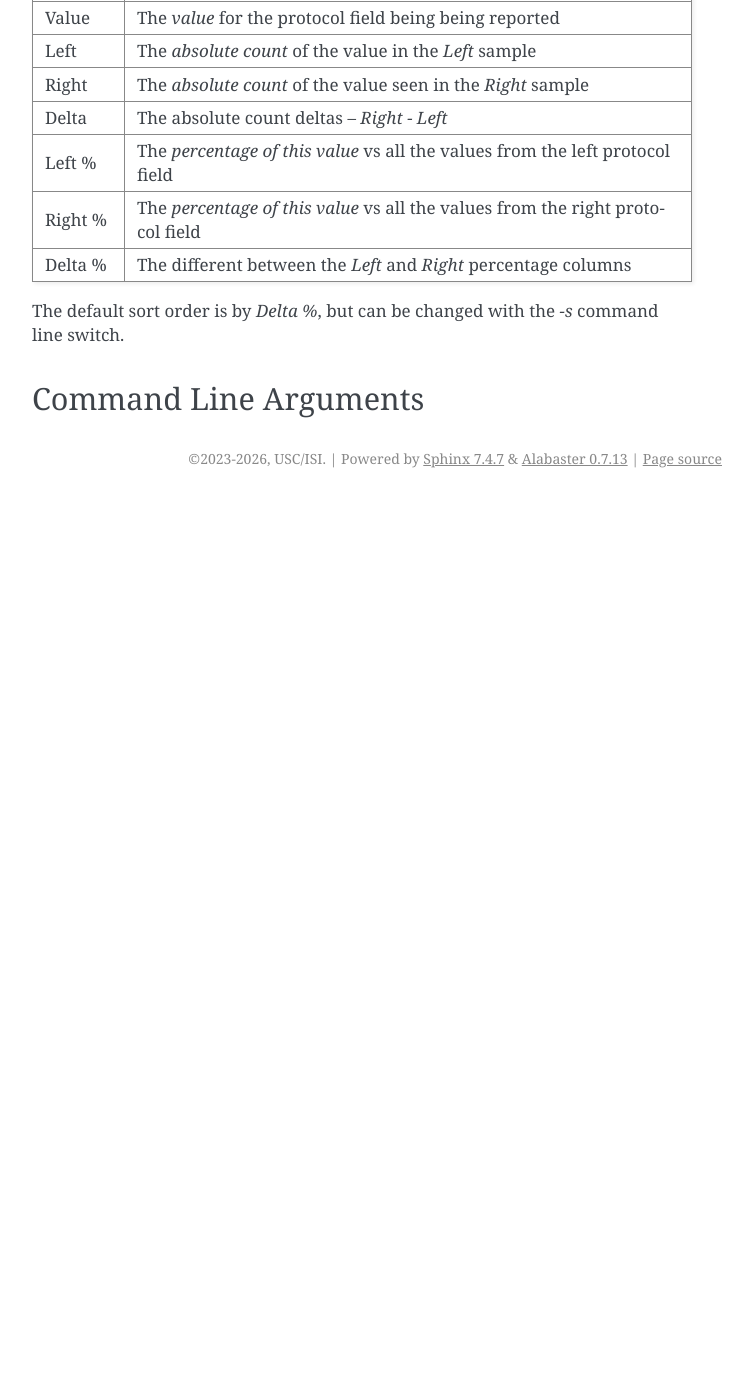
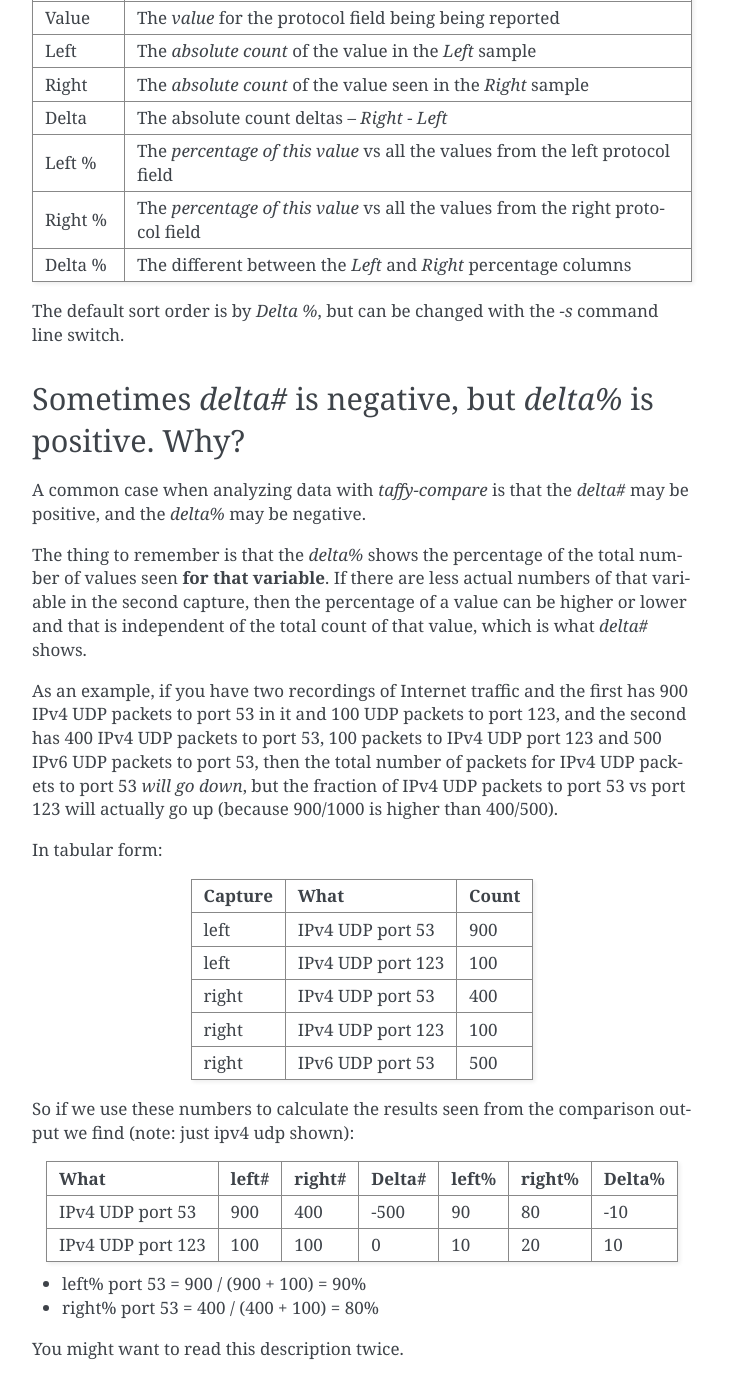
Before and after one commit to traffic-taffy/traffic-taffy, a Sphinx documentation site: the page built from docs/tools/taffy-compare.rst, in a window 1280 px wide and 1400 px high, scrolled down 641 px. Shown: the whole window, without its empty margins (388-1141 px from the left). Built offline with Sphinx 7.4.7, drawn with Linux system fonts in a browser that asks for light colours; before the commit the page ends 1139 px from its top, so only the background shows below that; some of the changed text lies outside the part shown.

Commit message:
explain fraction numbers better

```diff
--- a/docs/tools/taffy-compare.rst
+++ b/docs/tools/taffy-compare.rst
@@ -39,6 +39,55 @@ Delta %  The different between the *Left* and *Right* percentage columns
 The default sort order is by *Delta %*, but can be changed with the
 `-s` command line switch.
 
+Sometimes *delta#* is negative, but *delta%* is positive.  Why?
+^^^^^^^^^^^^^^^^^^^^^^^^^^^^^^^^^^^^^^^^^^^^^^^^^^^^^^^^^^^^^^^
+
+A common case when analyzing data with `taffy-compare` is that the
+*delta#* may be positive, and the *delta%* may be negative.
+
+The thing to remember is that the *delta%* shows the percentage of the
+total number of values seen **for that variable**.  If there are less
+actual numbers of that variable in the second capture, then the
+percentage of a value can be higher or lower and that is independent
+of the total count of that value, which is what *delta#* shows.
+
+As an example, if you have two recordings of Internet traffic and the
+first has 900 IPv4 UDP packets to port 53 in it and 100 UDP packets to
+port 123, and the second has 400 IPv4 UDP packets to port 53, 100
+packets to IPv4 UDP port 123 and 500 IPv6 UDP packets to port 53, then
+the total number of packets for IPv4 UDP packets to port 53 *will go
+down*, but the fraction of IPv4 UDP packets to port 53 vs port 123
+will actually go up (because 900/1000 is higher than 400/500).
+
+In tabular form:
+
+======= ================= ====
+Capture What              Count
+======= ================= ====
+left    IPv4 UDP port 53  900
+left    IPv4 UDP port 123 100
+right   IPv4 UDP port 53  400
+right   IPv4 UDP port 123 100
+right   IPv6 UDP port 53  500
+======= ================= ====
+
+So if we use these numbers to calculate the results seen from the
+comparison output we find (note: just ipv4 udp shown):
+
+================= ===== ====== ====== ===== ====== ======
+What              left# right# Delta# left% right% Delta%
+================= ===== ====== ====== ===== ====== ======
+IPv4 UDP port 53  900   400    -500   90    80     -10
+IPv4 UDP port 123 100   100       0   10    20     10
+================= ===== ====== ====== ===== ====== ======
+
+- left% port 53  = 900 / (900 + 100) = 90%
+- right% port 53 = 400 / (400 + 100) = 80%
+
+You might want to read this description twice.
+
+
+
 Command Line Arguments
 ^^^^^^^^^^^^^^^^^^^^^^
 
```
